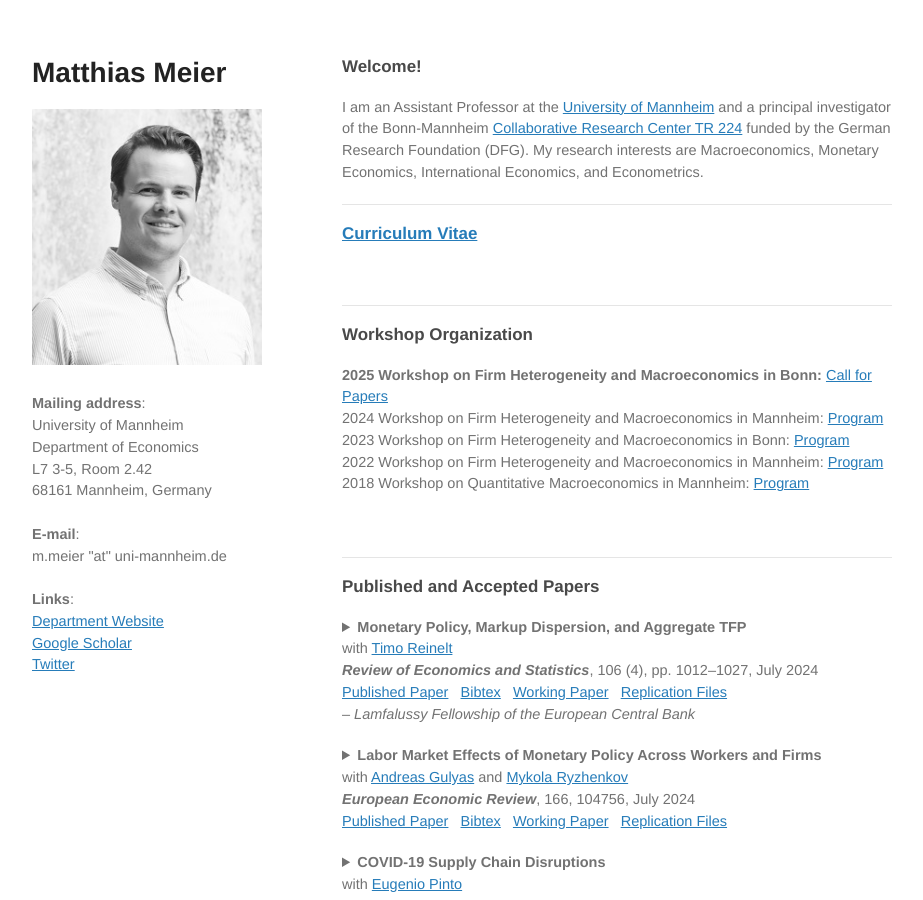
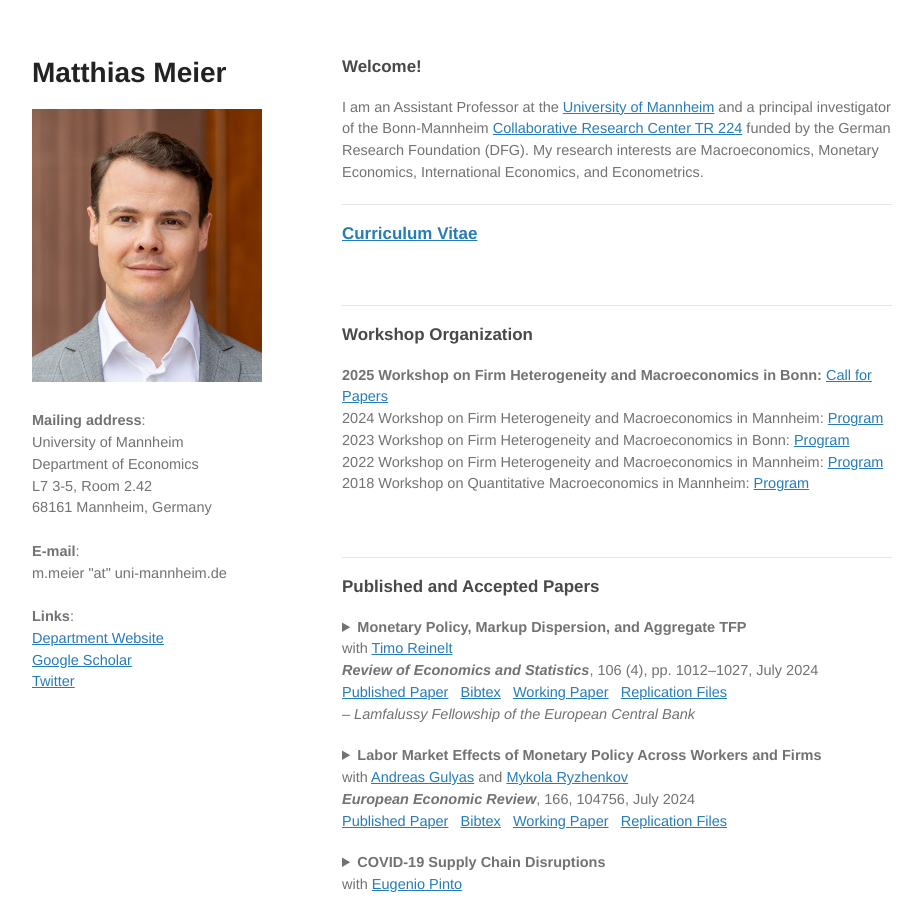
Before and after one commit to matthias-meier-econ/matthias-meier-econ.github.io, a Jekyll site: the page built from README.md, in a window 1280 px wide and 900 px high. Shown: the whole window, without its empty margins (178-1101 px from the left). Built offline with Jekyll 4.4.1, drawn with Linux system fonts in a browser that asks for light colours; our own code applies the rules of GitHub Pages for plain Markdown files; a script that is not in the unit is left out; the repository's description, which GitHub fills in, is left out.

Commit message:
Update _config.yml

```diff
--- a/_config.yml
+++ b/_config.yml
@@ -1,5 +1,5 @@
 title: Matthias Meier
-logo: /photo.jpg
+logo: files/photo.jpg
 google_analytics: UA-43677452-1
 
 theme: jekyll-theme-minimal
```
